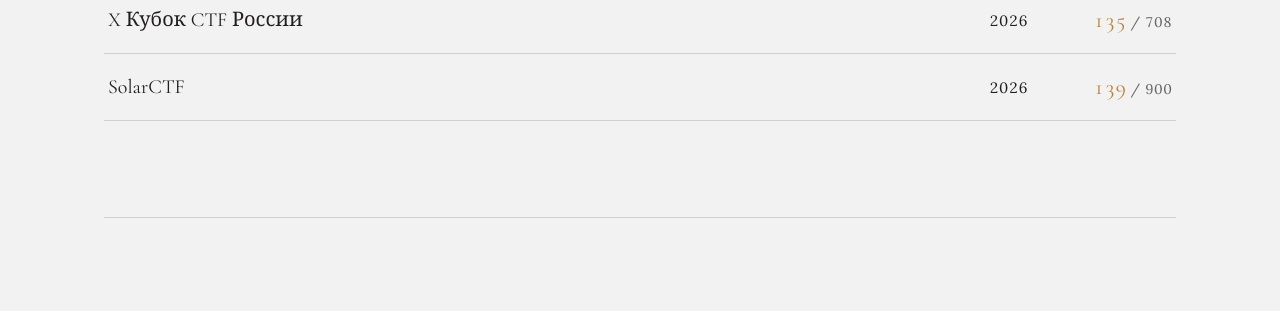
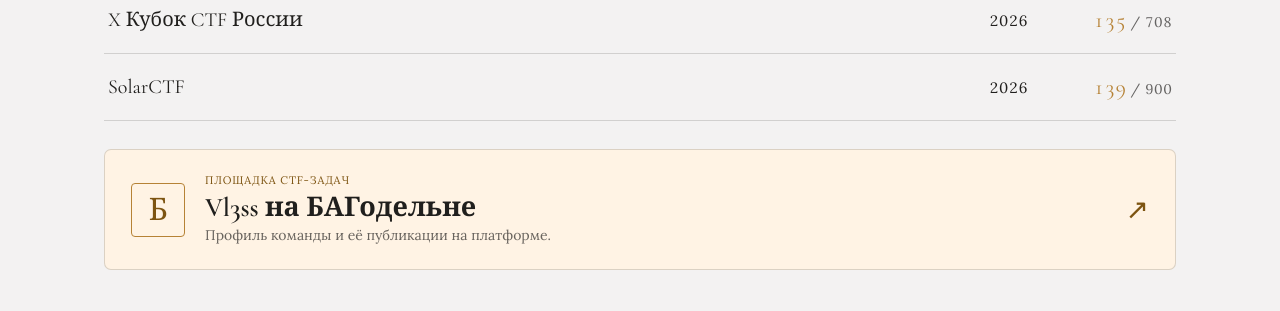
Before and after one commit to vl3ss/Vl3ss-website, a plain HTML site: page docs/index.html in a window 1280 px wide. Shown: the part 2945-3256 px from the top of the page. Drawn offline with nearby package versions, Linux system fonts and the light colour scheme.

Commit message:
Add Vl3ss Bug Makers profile link

```diff
--- a/docs/index.html
+++ b/docs/index.html
@@ -73,6 +73,15 @@
     <div class="table-wrap">
       <div class="results" role="table" id="resultsTable"></div>
     </div>
+    <a class="platform-card" href="https://bug-makers.ru/tasks/players/100216" target="_blank" rel="noopener noreferrer" aria-label="Открыть профиль команды Vl3ss на БАГодельне">
+      <span class="platform-card-mark" aria-hidden="true">Б</span>
+      <span class="platform-card-copy">
+        <span class="eyebrow">Площадка CTF-задач</span>
+        <strong>Vl3ss на БАГодельне</strong>
+        <span>Профиль команды и её публикации на платформе.</span>
+      </span>
+      <span class="platform-card-arrow" aria-hidden="true">↗</span>
+    </a>
   </section>
 
   <hr class="hr">
--- a/docs/style.css
+++ b/docs/style.css
@@ -225,6 +225,32 @@ main { max-width: 1200px; margin: 0 auto; padding: 0 var(--gutter); }
 .results .place-total { color: var(--color-muted); font-size: 14px; }
 .results .empty { padding: 28px 0; color: var(--color-muted); font-style: italic; }
 
+.platform-card {
+  display: flex; align-items: center; gap: 20px;
+  margin-top: 28px; padding: 22px 26px;
+  border: 1px solid var(--color-divider); border-radius: var(--radius-lg);
+  background: var(--color-accent-soft); color: var(--color-text); text-decoration: none;
+  transition: border-color .2s, box-shadow .2s, transform .2s;
+}
+.platform-card:hover { color: var(--color-text); border-color: var(--color-accent); box-shadow: var(--shadow-md); transform: translateY(-2px); }
+.platform-card:focus-visible { outline: 2px solid var(--color-accent); outline-offset: 3px; }
+.platform-card-mark {
+  flex: none; display: grid; place-items: center;
+  width: 54px; height: 54px; border: 1px solid var(--color-accent); border-radius: var(--radius-md);
+  color: var(--color-accent-strong); font-family: var(--font-heading); font-size: 31px;
+}
+.platform-card-copy { display: grid; gap: 3px; min-width: 0; }
+.platform-card-copy .eyebrow { margin: 0; font-size: 11px; }
+.platform-card-copy strong { font-family: var(--font-heading); font-size: 27px; font-weight: 600; line-height: 1.1; }
+.platform-card-copy > span:last-child { color: var(--color-muted); font-size: 14px; }
+.platform-card-arrow { margin-left: auto; color: var(--color-accent-strong); font-size: 28px; }
+@media (max-width: 480px) {
+  .platform-card { gap: 14px; padding: 18px; }
+  .platform-card-mark { width: 42px; height: 42px; font-size: 24px; }
+  .platform-card-copy strong { font-size: 23px; }
+  .platform-card-arrow { display: none; }
+}
+
 /* ---------- Достижения ---------- */
 .ach-intro { max-width: 60ch; margin: -18px 0 28px; color: var(--color-muted); font-size: 16px; }
 .ach-grid { display: grid; gap: 24px; grid-template-columns: repeat(3, minmax(0, 1fr)); }
@@ -333,7 +359,7 @@ main { max-width: 1200px; margin: 0 auto; padding: 0 var(--gutter); }
 @media (prefers-reduced-motion: reduce) {
   html { scroll-behavior: auto; }
   .reveal { opacity: 1; transform: none; transition: none; transition-delay: 0s !important; }
-  .card:hover, .card:active, .ach-card:hover { transform: none; }
+  .card:hover, .card:active, .ach-card:hover, .platform-card:hover { transform: none; }
   .theme-toggle:hover { transform: none; }
 }
 
```
